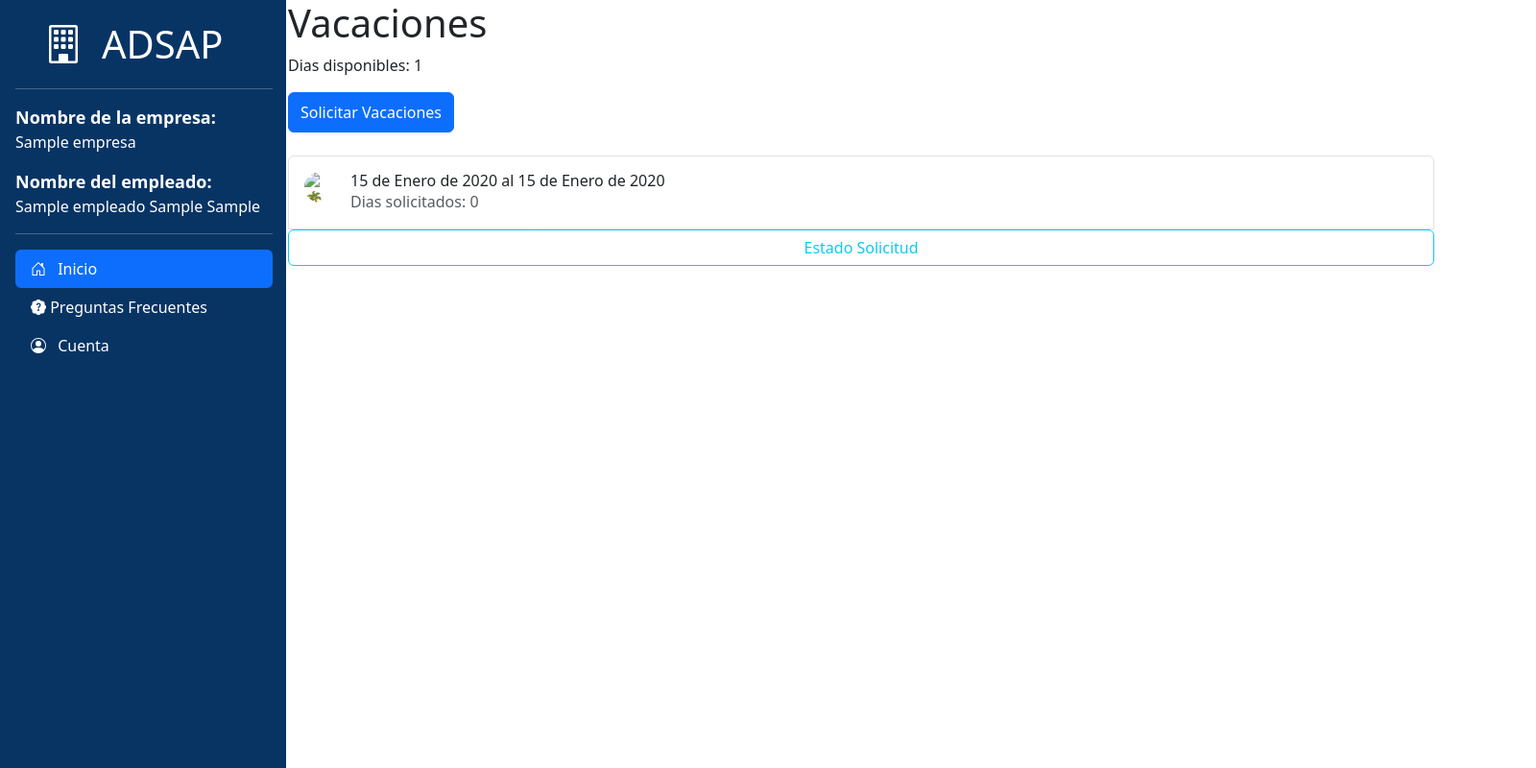
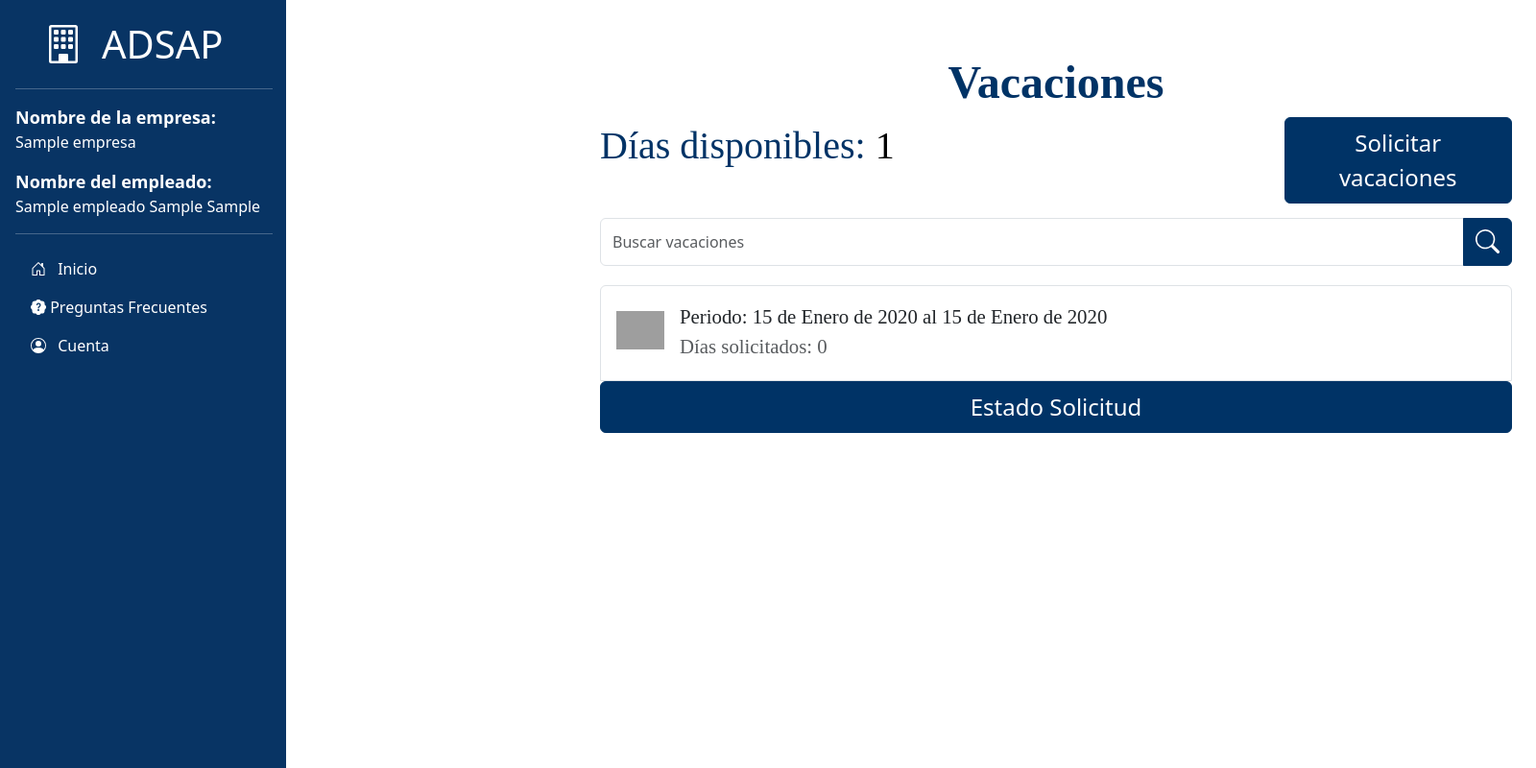
Before and after one commit to EddVargs8/ADSAP, a Django app: page /core/vacaciones in a window 1600 px wide. Shown: the whole page at 96% size. Run offline with Django 5.2, Linux system fonts and the light colour scheme; a user stored in the database is signed in; tables that the repository leaves empty hold one stand-in row (values such as "Sample post"); some libraries are stand-ins or nearby versions; grey boxes are pictures that could not be loaded.

Commit message:
Vacation desing

```diff
--- a/ADSAP/templates/base/base.html
+++ b/ADSAP/templates/base/base.html
@@ -116,6 +116,15 @@
       white-space: nowrap;
       overflow-wrap: normal;
     }
+
+    .Btn {
+      cursor: pointer;
+      transition: background-color 0.3s;
+    }
+
+    .Btn:hover {
+      background-color: #005fbebe;
+    }
   </style>
 
   <link href="{% static 'css/sidebars.css' %}" rel="stylesheet">
@@ -184,7 +193,7 @@
           <hr style="color: white;">
           <ul class="nav nav-pills flex-column mb-auto">
             <li class="nav-item">
-              <a href="{% url 'home:home' %}" class="nav-link active" aria-current="page">
+              <a href="{% url 'home:home' %}" class="nav-link text-white Btn" aria-current="page">
                 <svg class="bi pe-none me-2" width="16" height="16">
                   <use xlink:href="#home" />
                 </svg>
@@ -192,7 +201,7 @@
               </a>
             </li>
             <li>
-              <a href="{% url 'core:faq' %}" class="nav-link text-white">
+              <a href="{% url 'core:faq' %}" class="nav-link text-white Btn">
                 <svg xmlns="http://www.w3.org/2000/svg" width="16" height="16" fill="currentColor"
                   class="bi bi-patch-question-fill" viewBox="0 0 16 16">
                   <path
@@ -202,7 +211,7 @@
               </a>
             </li>
             <li>
-              <a href="{% url 'home:cuenta' %}" class="nav-link text-white">
+              <a href="{% url 'home:cuenta' %}" class="nav-link text-white Btn">
                 <svg class="bi pe-none me-2" width="16" height="16">
                   <use xlink:href="#people-circle" />
                 </svg>
--- a/ADSAP/templates/datos_personales.html
+++ b/ADSAP/templates/datos_personales.html
@@ -1,5 +1,5 @@
 {% extends 'base/base.html'%}
-{% block title %}Noticiaticias{% endblock title %}
+{% block title %}Datos Personales{% endblock title %}
 {% block content %}
 <style>
   body {
--- a/ADSAP/templates/vacaciones.html
+++ b/ADSAP/templates/vacaciones.html
@@ -1,44 +1,119 @@
 {% extends 'base/base.html'%}
+{% load static %}
 {% block title %}Vacaciones{% endblock title %}
+{% block content %}
+<style>
+  .background {
+    background-color: #fff;
+  }
 
-{% block content %}
+  .Contenedor {
+    background-color: #fff;
+    padding-top: 50px;
+    padding-left: 25px;
+    padding-right: 25px;
+    height: 700px;
+    width: 1000px;
+    border-radius: 20px;
+    margin-left: 300px;
+    display: block;
+  }
 
-<body>
+  img {
+    margin-top: 10px;
+    height: 50px;
+    width: 50px;
+    display: block;
+    padding-bottom: 10px;
+  }
 
-    <h1>Vacaciones</h1>
+  .Tittle {
+    font-size: 3em;
+    color: #003366;
+    font-family: 'ZCOOL QingKe HuangYou';
+    font-weight: bold;
+    text-align: center;
+    margin-bottom: 0;
+  }
 
-    <p> Dias disponibles: {{ empleado.dias_vacaciones }} </p>
+  .Sub {
+    font-size: 2.5em;
+    color: #003366;
+    font-family: 'ZCOOL QingKe HuangYou';
+    text-align: left;
+    position: absolute;
+  }
 
-    <a class="btn btn-primary py-2 Btn1" type="" href="{% url 'core:vacaciones_solicitud' %}">Solicitar Vacaciones</a>
+  .Dia {
+    font-size: 1em;
+    color: #000000;
+    font-family: 'ZCOOL QingKe HuangYou';
+    text-align: center;
+  }
 
-    <br>
-    <br>
+  .fecha {
+    font-size: 1.3em;
+    font-family: 'ZCOOL QingKe HuangYou';
+    text-align: justify;
+  }
 
+  .btn {
+    background-color: #003366;
+    border-color: #003366;
+    font-size: 1.5em;
+  }
 
-    {% for solicitud in solicitudes %}
+  .btn1 {
+    margin-left: 75%;
+    margin-bottom: 15px;
+  }
 
-        <div class="list-group">
-          <a href="#" class="list-group-item list-group-item-action d-flex gap-3 py-3" aria-current="true">
-            <img src="" alt="🌴" width="32" height="32" class="rounded-circle flex-shrink-0">
-            <div class="d-flex gap-2 w-100 justify-content-between">
-              <div>
-                <h6 class="mb-0"> {{ solicitud.fecha_inicio }}  al {{ solicitud.fecha_fin }} </h6>
-                <p class="mb-0 opacity-75"> Dias solicitados: {{ solicitud.dias_solicitados }} </p>
-              </div>
-            </div>
-          </a>
-          <a href="{% url 'core:vacaciones_estado' solicitud.id %}" class="btn btn-outline-info">Estado Solicitud</a>
-            </div>
+  .Filtro {
+    padding-bottom: 20px;
+  }
 
+  .vacaciones {
+    height: 100px;
+    width: 100%;
+  }
+</style>
 
-
-
-        {% endfor %}
-
-
-
-
-
-
+<body class="background">
+  <div class=Contenedor>
+    <p class="Tittle">Vacaciones</p>
+    <div>
+      <p class="Sub"> Días disponibles: <span class="Dia">{{ empleado.dias_vacaciones }}</span> </p>
+      <a class="btn btn-primary py-2 btn1" href="{% url 'core:vacaciones_solicitud' %}">Solicitar vacaciones</a>
+    </div>
+    <div class="Filtro">
+      <form action="filtro" method="get">
+        <div class="input-group">
+          <input type="text" class="form-control" placeholder="Buscar vacaciones" name="">
+          <button type="submit" class="btn btn-primary" data-mdb-ripple-init>
+            <i class="fas fa-search"></i>
+            <svg xmlns="http://www.w3.org/2000/svg" width="25" height="25" fill="currentColor" class="bi bi-search"
+              viewBox="0 0 16 16">
+              <path
+                d="M11.742 10.344a6.5 6.5 0 1 0-1.397 1.398h-.001q.044.06.098.115l3.85 3.85a1 1 0 0 0 1.415-1.414l-3.85-3.85a1 1 0 0 0-.115-.1zM12 6.5a5.5 5.5 0 1 1-11 0 5.5 5.5 0 0 1 11 0" />
+            </svg>
+          </button>
+        </div>
+      </form>
+    </div>
+    <div>
+      {% for solicitud in solicitudes %}
+      <div class="list-group">
+        <a href="#" class="list-group-item list-group-item-action d-flex gap-3 py-3 vacaciones" aria-current="true">
+          <img src="https://cdn-icons-png.flaticon.com/256/4343/4343430.png">
+          <div>
+            <p class="mb-0 fecha">Periodo: {{ solicitud.fecha_inicio }} al {{ solicitud.fecha_fin }} </p>
+            <p class="mb-0 opacity-75 fecha"> Días solicitados: {{ solicitud.dias_solicitados }} </p>
+          </div>
+        </a>
+        <a href="{% url 'core:vacaciones_estado' solicitud.id %}" class="btn btn-primary py-2">Estado Solicitud</a>
+      </div>
+      {% endfor %}
+    </div>
+  </div>
 </body>
 {% endblock content %}
```
Also changed, not shown: ADSAP/templates/vacaciones_confirmacion.html (+20 -37 lines), ADSAP/templates/vacaciones_estado.html (+93 -15 lines).
